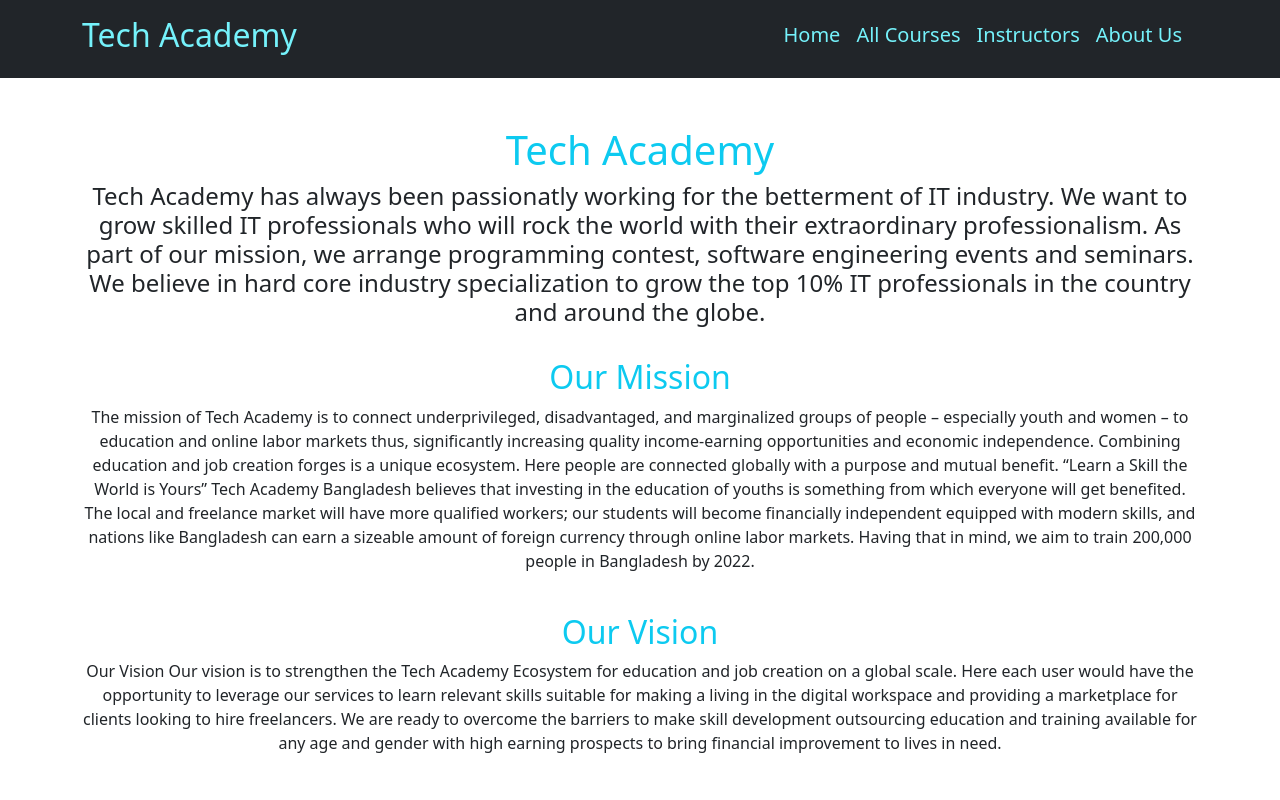
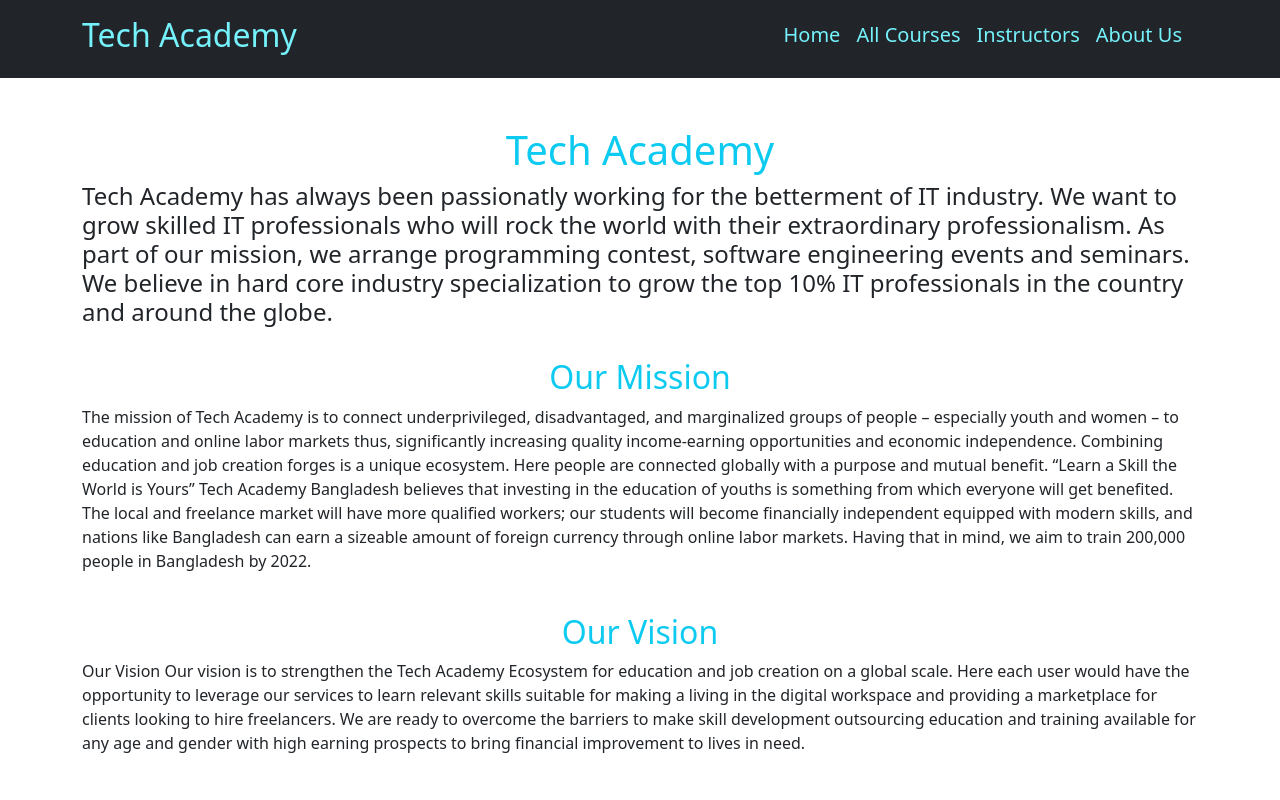
Before and after one commit to saiedanwar7/tech-academy-website, a React (Create React App) app: page /about in a window 1280 px wide. Shown: the top 800 px of the page. Built offline with nearby package versions, Linux system fonts and the light colour scheme.

Commit message:
initial updates

```diff
--- a/src/component/About/About.js
+++ b/src/component/About/About.js
@@ -7,11 +7,11 @@ const About = () => {
         <Container className="mt-5">
 
                  <h1 className="text-info">Tech Academy</h1>
-                    <h4>Tech Academy has always been passionatly working for the betterment of IT industry. We want to grow skilled IT professionals who will rock the world with their extraordinary professionalism. As part of our mission, we arrange programming contest, software engineering events and seminars. We believe in hard core industry specialization to grow the top 10% IT professionals in the country and around the globe.</h4>
+                    <h4 className="text-start">Tech Academy has always been passionatly working for the betterment of IT industry. We want to grow skilled IT professionals who will rock the world with their extraordinary professionalism. As part of our mission, we arrange programming contest, software engineering events and seminars. We believe in hard core industry specialization to grow the top 10% IT professionals in the country and around the globe.</h4>
 
                     <br />
                     <h2 className="text-info">Our Mission</h2>
-                    <p>The mission of Tech Academy is to connect underprivileged, disadvantaged, and marginalized groups of people – especially youth and women – to education and online labor markets thus, significantly increasing quality income-earning opportunities and economic independence. Combining education and job creation forges is a unique ecosystem. Here people are connected globally with a purpose and mutual benefit.
+                    <p className="text-start">The mission of Tech Academy is to connect underprivileged, disadvantaged, and marginalized groups of people – especially youth and women – to education and online labor markets thus, significantly increasing quality income-earning opportunities and economic independence. Combining education and job creation forges is a unique ecosystem. Here people are connected globally with a purpose and mutual benefit.
 
                     “Learn a Skill the World is Yours”
 
@@ -20,7 +20,7 @@ const About = () => {
 
                     <br />
                      <h2 className="text-info">Our Vision</h2>
-                     <p>Our Vision
+                     <p className="text-start">Our Vision
                             Our vision is to strengthen the Tech Academy Ecosystem for education and job creation on a global scale. Here each user would have the opportunity to leverage our services to learn relevant skills suitable for making a living in the digital workspace and providing a marketplace for clients looking to hire freelancers. We are ready to overcome the barriers to make skill development outsourcing education and training available for any age and gender with high earning prospects to bring financial improvement to lives in need.</p>
 
 
```
Also changed, not shown: src/component/NotFound/NotFound.js (line endings or trailing spaces), 1 other file (tests, documents, lock files or other folders).
